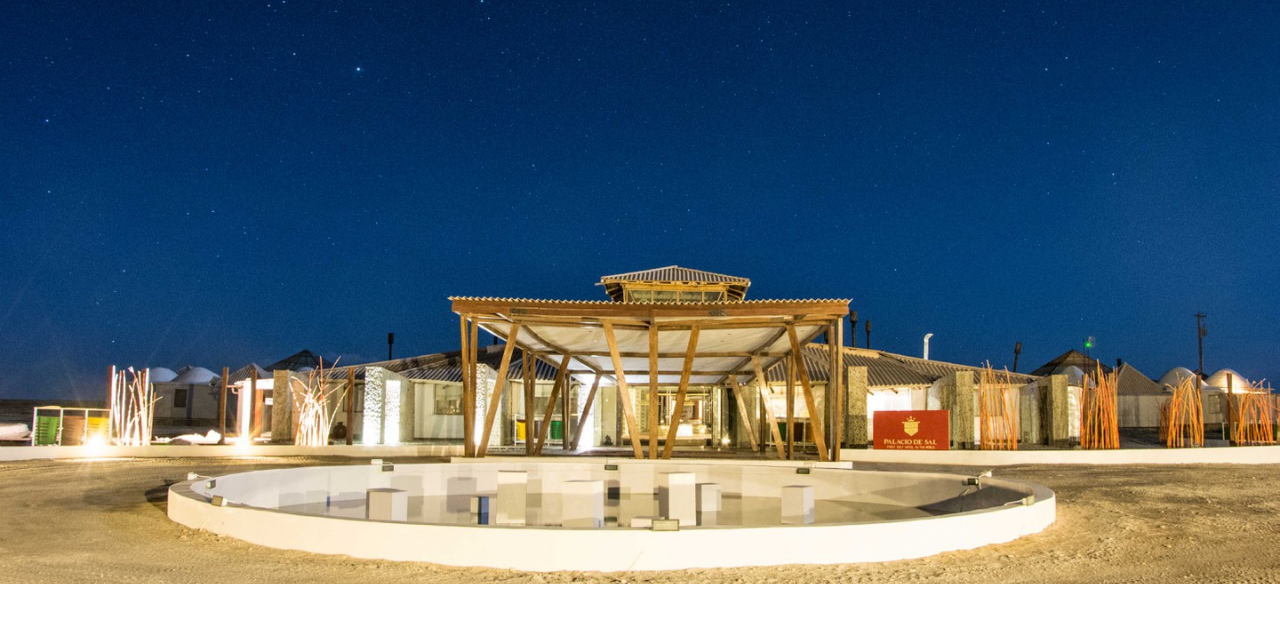
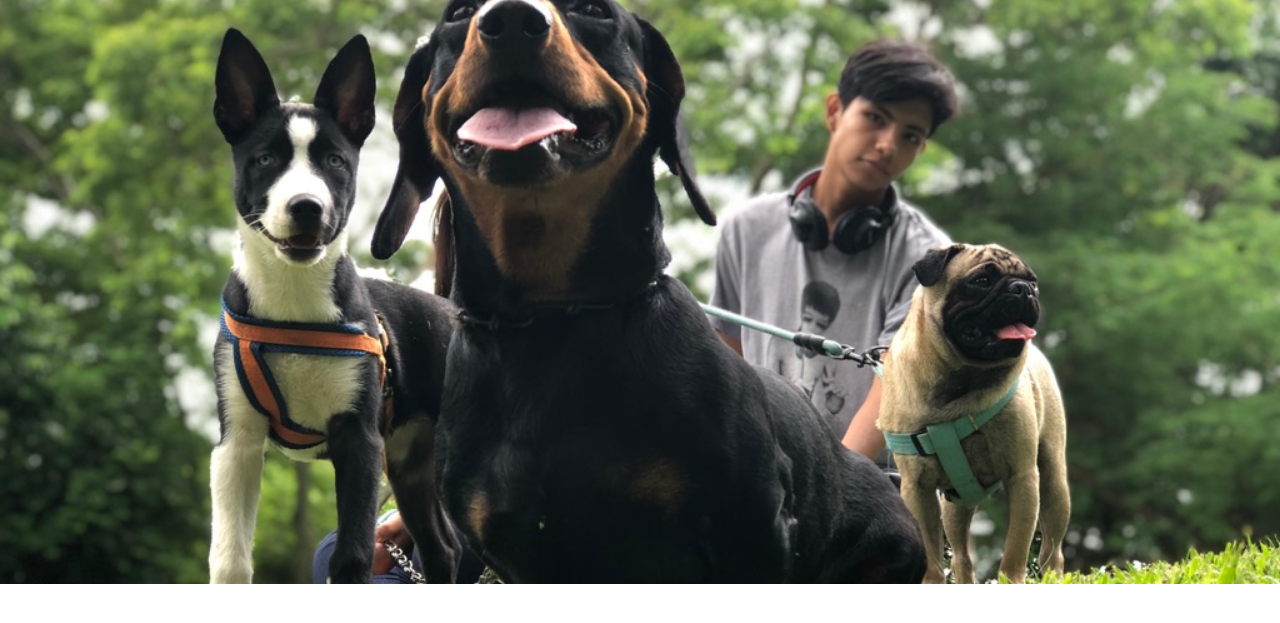
Before and after one commit to naomyxpro/a, a plain HTML site: page index.html in a window 1280 px wide. Shown: the part 116-739 px from the top of the page. Drawn offline with Linux system fonts and the light colour scheme.

Commit message:
back and stuff

```diff
--- a/estilos.css
+++ b/estilos.css
@@ -4,9 +4,9 @@
 
 }
 .contenedor{
-    background-image: url(Hotel-Palácio-de-Sal-boat-shopping-7.jpg);
+    background-image: url(/img/wuwy.jpg);
     image-rendering: optimizeQuality;
-    background-size: cover;
+    background-size:cover;
     height: 700px;
 }
 /*
--- a/index.html
+++ b/index.html
@@ -5,7 +5,7 @@
     <meta http-equiv="X-UA-Compatible" content="IE=edge">
     <meta name="viewport" content="width=device-width, initial-scale=1.0">
     <link rel="stylesheet" href="estilos.css">
-    <title>Hotel Palacio de Sal</title>
+    <title>WorldPet</title>
     <link rel="preconnect" href="https://fonts.googleapis.com">
     <link rel="preconnect" href="https://fonts.gstatic.com" crossorigin>
     <link href="https://fonts.googleapis.com/css2?family=Fredoka+One&display=swap" rel="stylesheet">
```
Also changed, not shown: img/kta.jpg (added), img/winwo.jpg (added), img/wuwy.jpg (added).
